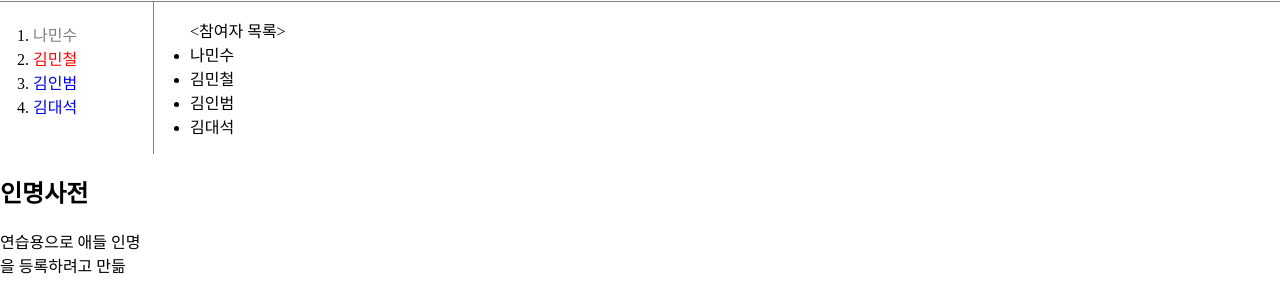
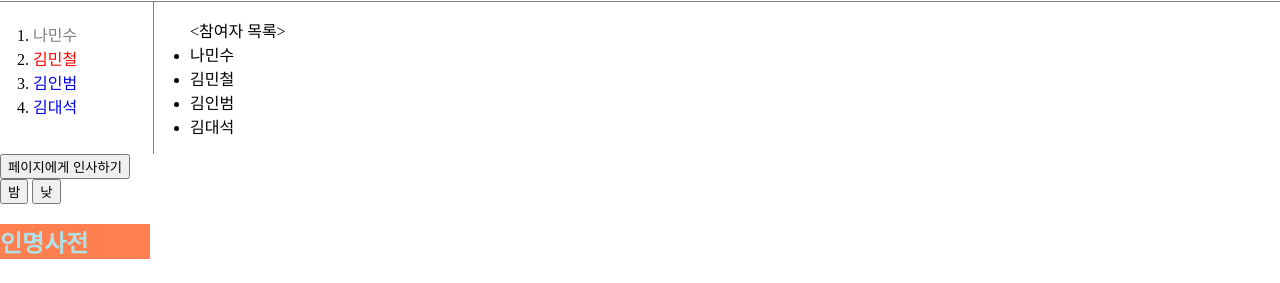
Before and after one commit to Carp-jpg/Carp-1, a plain HTML site: page index.html in a window 1280 px wide. Shown: the part 104-387 px from the top of the page. Drawn offline with Linux system fonts and the light colour scheme.

Commit message:
Update index.html

```diff
--- a/index.html
+++ b/index.html
@@ -7,6 +7,7 @@
 <body>
     <h1><a href="index.html">인명사전</a></h1>
     <div id="grid">
+
 <ol>
   <li><a href="1.html" class="saw">나민수</a></li>
   <li><a href="2.html" class="saw" id="active">김민철</a></li>
@@ -22,8 +23,18 @@
   <li> 김인범 </li>
   <li> 김대석 </li>
 </ul>
+
   <div>
-    <h2>인명사전</h2>
+      <input type="button" value="페이지에게 인사하기" onclick="alert('ㅇㅇ ㅎㅇ')">
+      <input type="button" value="밤" onclick="
+  document.querySelector('body').style.backgroundColor = 'black';
+  document.querySelector('body').style.color = 'white';
+">
+<input type="button" value="낮" onclick="
+  document.querySelector('body').style.backgroundColor = 'white';
+  document.querySelector('body').style.color = 'black';
+">
+    <h2 style="background-color:coral;color:powderblue;">인명사전</h2>
     <p>
       연습용으로 애들 인명을 등록하려고 만듦
       <p><h1>HTML</h1>
@@ -32,6 +43,5 @@
     </p>
   </div>
 </div>
-
 </body>
 </html>
```
